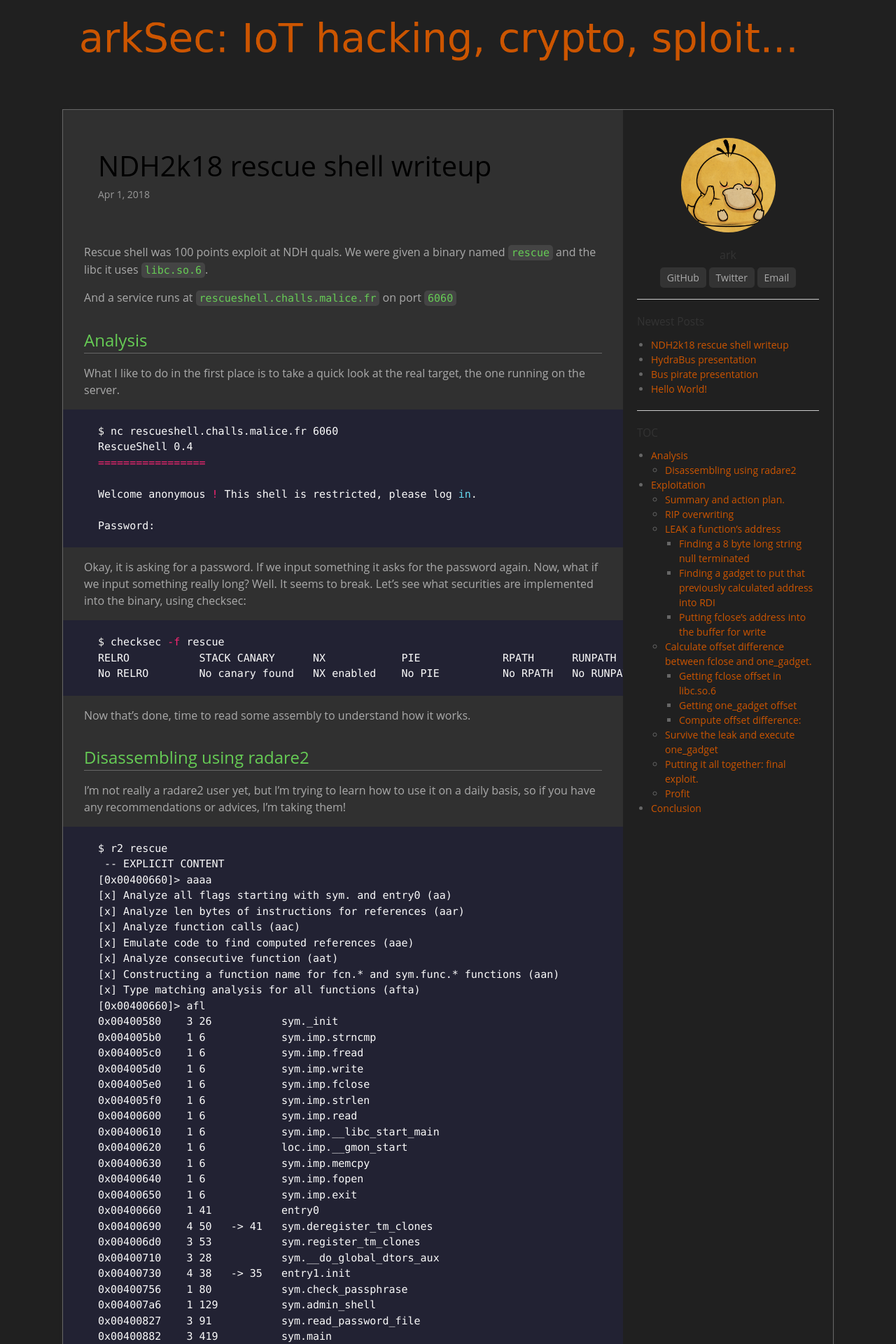
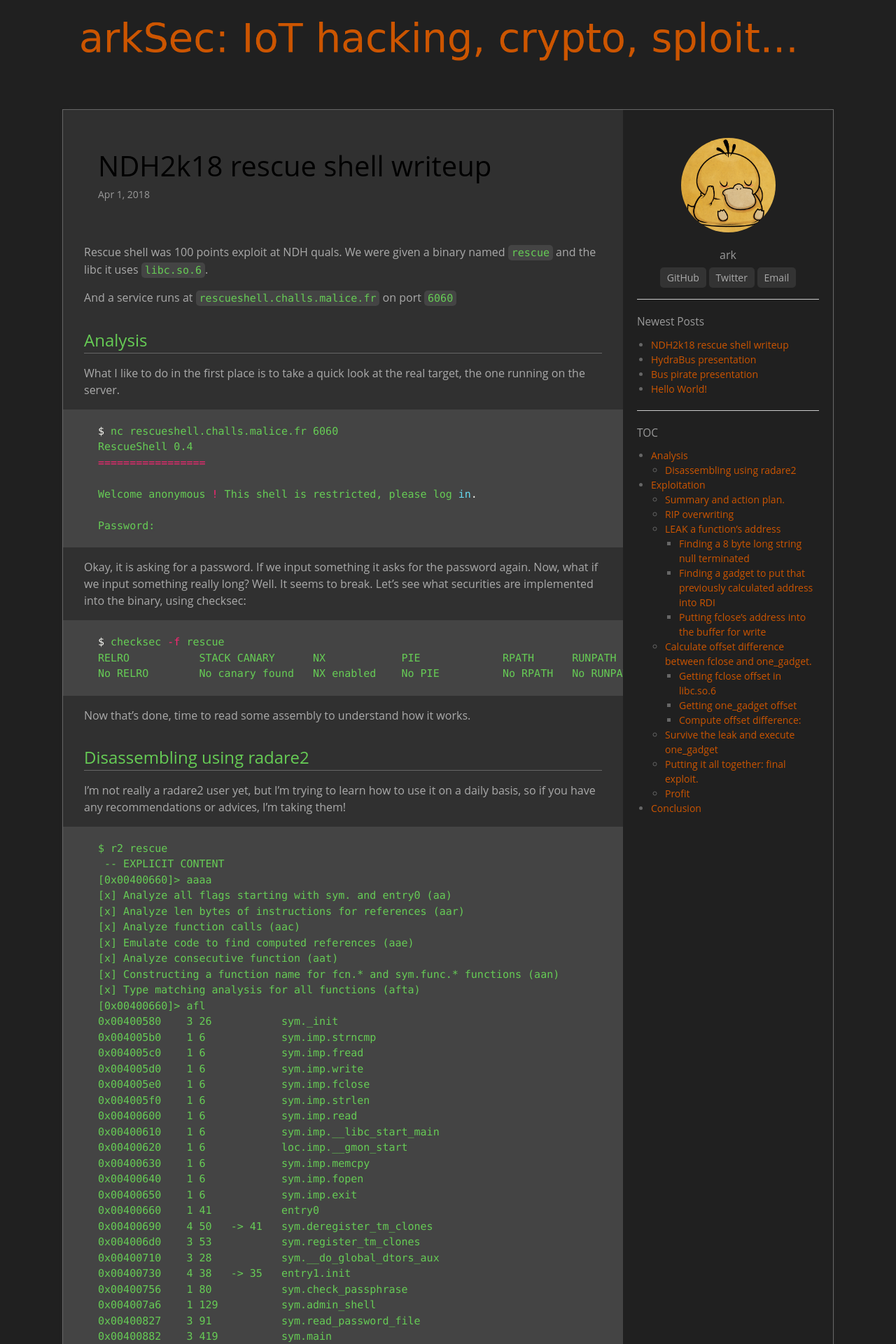
Before and after one commit to entropyqueen/entropyQueen.github.io, a Jekyll site: the page built from _posts/2018-04-01-NDH2k18_rescue_shell_writeup.md, in a window 1280 px wide. Shown: the top 1920 px of the page at 70% size. Built offline with Jekyll 4.4.1, drawn with Linux system fonts in a browser that asks for light colours; comment, search, counter and statistics services are not loaded.

Commit message:
minor style update

```diff
--- a/_sass/_base.scss
+++ b/_sass/_base.scss
@@ -38,8 +38,8 @@ pre {
 	padding: 20px 50px;
 }
 pre, pre code {
-	color: #fafafa;
-	background-color: #223;
+	color: #6c5;
+	background-color: #444;
 }
 pre code {
 	padding: 0;
--- a/_sass/_layout.scss
+++ b/_sass/_layout.scss
@@ -115,7 +115,7 @@
     }
 
     .col-box-title {
-    	color: #333;
+    	color: #999;
 	    margin-bottom: 10px;
 	    font-size: $small-font-size * 1.1;
     }
```
